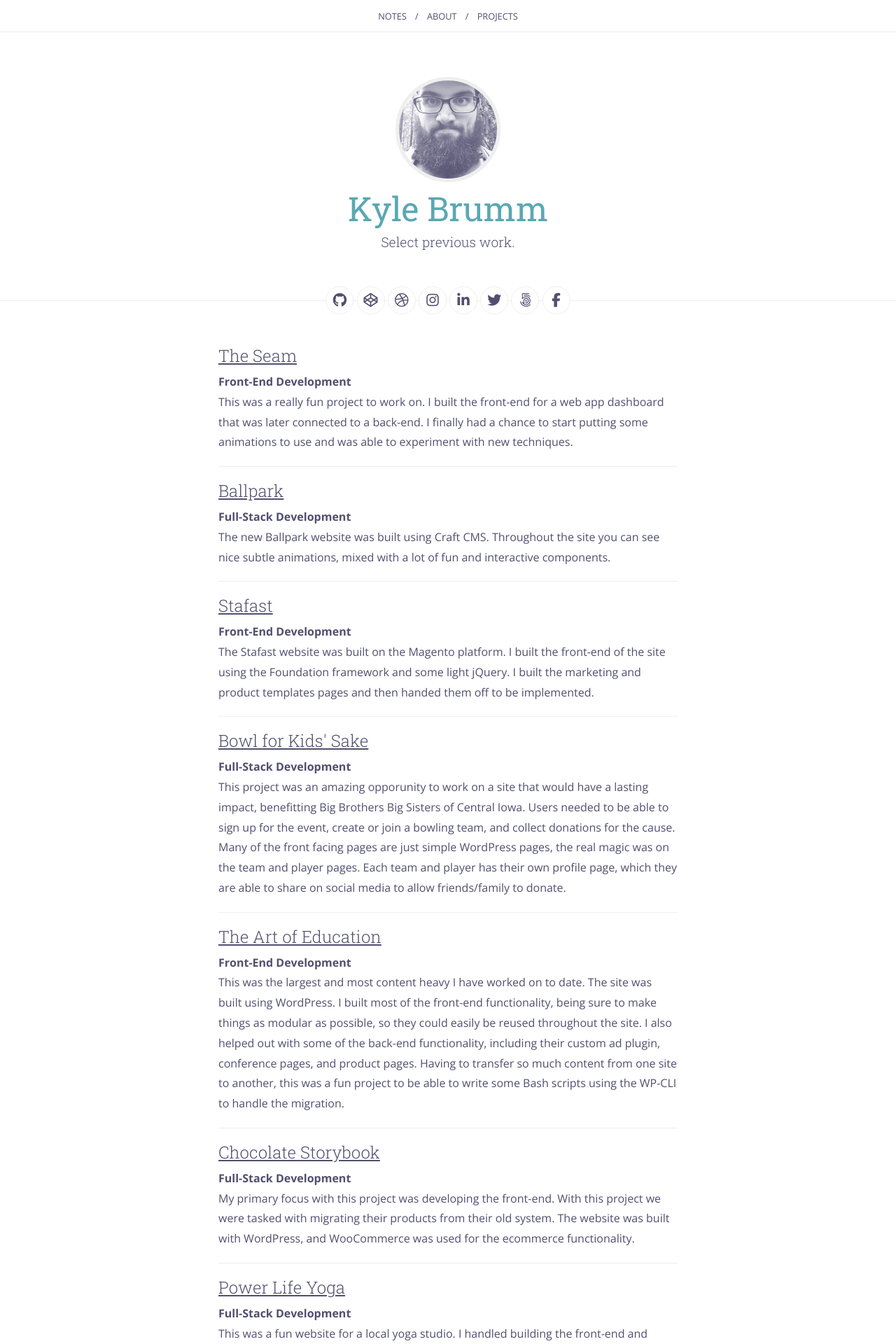
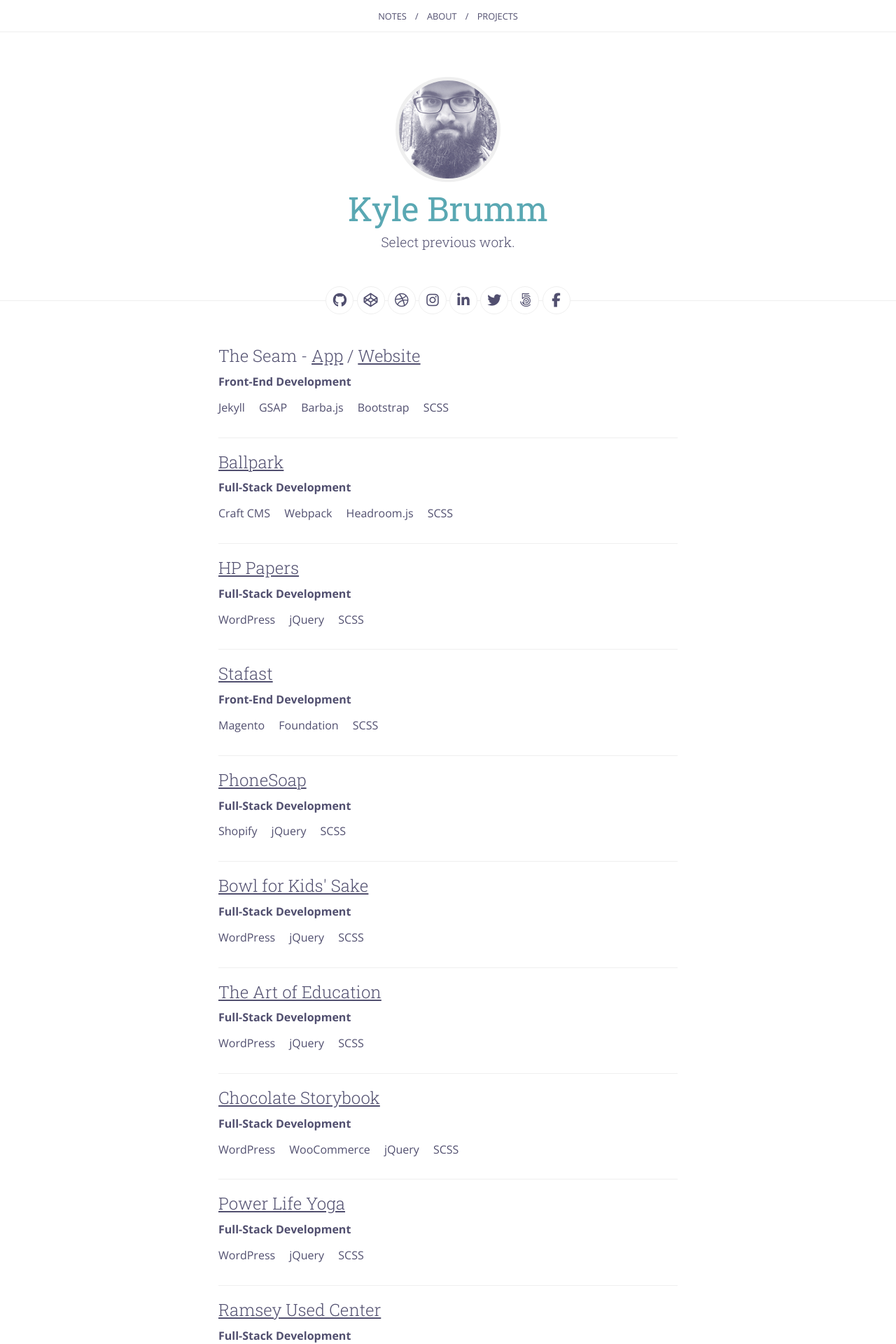
Before and after one commit to kjbrum/kjbrum.github.io, a Jekyll site: the page built from work.html, in a window 1280 px wide. Shown: the top 1920 px of the page at 70% size. Built offline with Jekyll 4.4.1, drawn with Linux system fonts in a browser that asks for light colours; nearby versions of some CDN libraries; some of the changed text lies outside the part shown.

Commit message:
Update work page

```diff
--- a/_data/work.yml
+++ b/_data/work.yml
@@ -1,49 +1,114 @@
 - name: "The Seam"
-  link: "https://simplefocus.github.io/theseam"
+  app: "https://simplefocus.github.io/theseam"
+  website: "https://theseam.com/"
   role: "Front-End Development"
+  tools:
+    - Jekyll
+    - GSAP
+    - Barba.js
+    - Bootstrap
+    - SCSS
   description: "This was a really fun project to work on. I built the front-end for a web app dashboard that was later connected to a back-end. I finally had a chance to start putting some animations to use and was able to experiment with new techniques."
 
 - name: "Ballpark"
   link: "https://www.getballpark.com/"
   role: "Full-Stack Development"
+  tools:
+    - Craft CMS
+    - Webpack
+    - Headroom.js
+    - SCSS
   description: "The new Ballpark website was built using Craft CMS. Throughout the site you can see nice subtle animations, mixed with a lot of fun and interactive components."
+
+- name: "HP Papers"
+  link: "https://hppaper.com/na"
+  role: "Full-Stack Development"
+  tools:
+    - WordPress
+    - jQuery
+    - SCSS
+  description: ""
 
 - name: "Stafast"
   link: "https://sta-fast.com"
   role: "Front-End Development"
+  tools:
+    - Magento
+    - Foundation
+    - SCSS
   description: "The Stafast website was built on the Magento platform. I built the front-end of the site using the Foundation framework and some light jQuery. I built the marketing and product templates pages and then handed them off to be implemented."
+
+- name: "PhoneSoap"
+  link: "https://phonesoap.com"
+  role: "Full-Stack Development"
+  tools:
+    - Shopify
+    - jQuery
+    - SCSS
+  description: ""
 
 - name: "Bowl for Kids' Sake"
   link: "http://desmoinesbowl.org"
   role: "Full-Stack Development"
+  tools:
+    - WordPress
+    - jQuery
+    - SCSS
   description: "This project was an amazing opporunity to work on a site that would have a lasting impact, benefitting Big Brothers Big Sisters of Central Iowa. Users needed to be able to sign up for the event, create or join a bowling team, and collect donations for the cause. Many of the front facing pages are just simple WordPress pages, the real magic was on the team and player pages. Each team and player has their own profile page, which they are able to share on social media to allow friends/family to donate."
 
 - name: "The Art of Education"
   link: "https://theartofed.com"
-  role: "Front-End Development"
-  description: "This was the largest and most content heavy I have worked on to date. The site was built using WordPress. I built most of the front-end functionality, being sure to make things as modular as possible, so they could easily be reused throughout the site. I also helped out with some of the back-end functionality, including their custom ad plugin, conference pages, and product pages. Having to transfer so much content from one site to another, this was a fun project to be able to write some Bash scripts using the WP-CLI to handle the migration."
+  role: "Full-Stack Development"
+  tools:
+    - WordPress
+    - jQuery
+    - SCSS
+  description: "This was the largest and most content heavy website I have worked on to date. The site was built using WordPress. I built most of the front-end functionality, being sure to make things as modular as possible, so they could easily be reused throughout the site. I also helped out with some of the back-end functionality, including their custom ad plugin, conference pages, and product pages. Having to transfer so much content from one site to another, this was a fun project to be able to write some Bash scripts using the WP-CLI to handle the migration."
 
 - name: "Chocolate Storybook"
   link: "https://chocolatestory.com"
   role: "Full-Stack Development"
+  tools:
+    - WordPress
+    - WooCommerce
+    - jQuery
+    - SCSS
   description: "My primary focus with this project was developing the front-end. With this project we were tasked with migrating their products from their old system. The website was built with WordPress, and WooCommerce was used for the ecommerce functionality."
 
 - name: "Power Life Yoga"
   link: "http://powerlifeyoga.com"
   role: "Full-Stack Development"
+  tools:
+    - WordPress
+    - jQuery
+    - SCSS
   description: "This was a fun website for a local yoga studio. I handled building the front-end and back-end functionality."
 
 - name: "Ramsey Used Center"
   link: "https://ramseyusedcenter.com"
   role: "Full-Stack Development"
+  tools:
+    - WordPress
+    - jQuery
+    - SCSS
   description: "WordPress website for a local car dealership. I built the front-end and implemented all the back-end functionality. The vehicles on this site are synced with the vehicles they upload to dealer.com. I built a custom plugin that would allow us to get and parse a csv file of the exported dealer.com data. We would then add, update, or delete vehicles on this website."
 
 - name: "Cooking With Alessandra"
   link: "http://cookingwithalessandra.com"
   role: "Full-Stack Development"
+  tools:
+    - WordPress
+    - Eventbrite
+    - jQuery
+    - SCSS
   description: "WordPress website for a local company that offers cooking classes. I handled building the front-end and back-end functionality for this site. We built a custom WordPress plugin for easily syncing her classes from Eventbrite to her classes section on her site."
 
 - name: "Fuse Flooring"
   link: "http://fuseflooring.com"
   role: "Full-Stack Development"
+  tools:
+    - WordPress
+    - jQuery
+    - Bootstrap
+    - SCSS
   description: "This was my first site I had ever built with WordPress. It was fun building the product detail page functionality."
--- a/_sass/_lists.scss
+++ b/_sass/_lists.scss
@@ -64,6 +64,7 @@
 // Inline list
 .list-inline {
     list-style: none;
+    margin: 0 -0.5rem;
 
     li {
         display: inline-block;
--- a/work.html
+++ b/work.html
@@ -7,11 +7,31 @@
 
 {% for work in site.data.work %}
     <div class="item">
-        <h4><a href="{{ work.link }}" target="_blank">{{ work.name }}</a></h4>
+        {% if work.name == 'The Seam' %}
+            <h4>{{ work.name }} - <a href="{{ work.app }}" target="_blank">App</a> / <a href="{{ work.website }}" target="_blank">Website</a></h4>
+        {% else %}
+            <h4><a href="{{ work.link }}" target="_blank">{{ work.name }}</a></h4>
+        {% endif %}
 
         <strong>{{ work.role }}</strong>
 
+        {% if work.tools %}
+            <ul class="list-plain list-inline">
+                {% for tool in work.tools %}
+                    <li>{{ tool }}</li>
+
+                    {% comment %}
+                    {% if forloop.last != true %}
+                        <li class="divider">/</li>
+                    {% endif %}
+                    {% endcomment %}
+                {% endfor %}
+            </ul>
+        {% endif %}
+
+        {% comment %}
         <p>{{ work.description }}</p>
+        {% endcomment %}
 
         <hr>
     </div>
```
